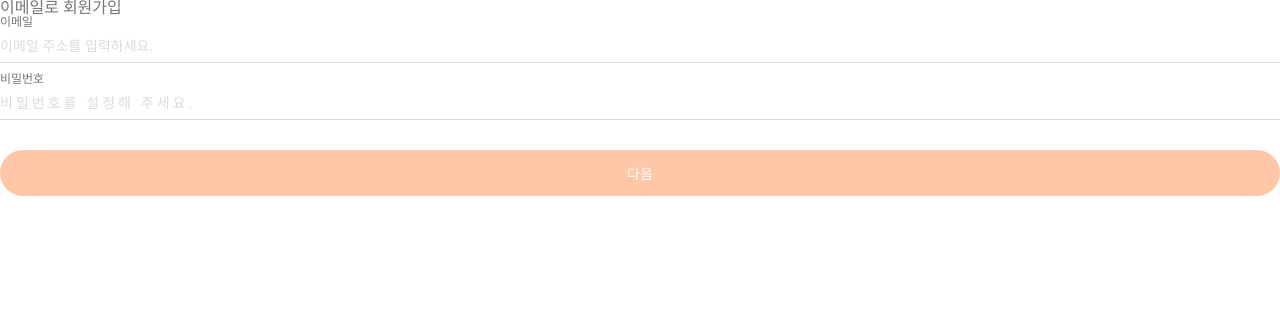
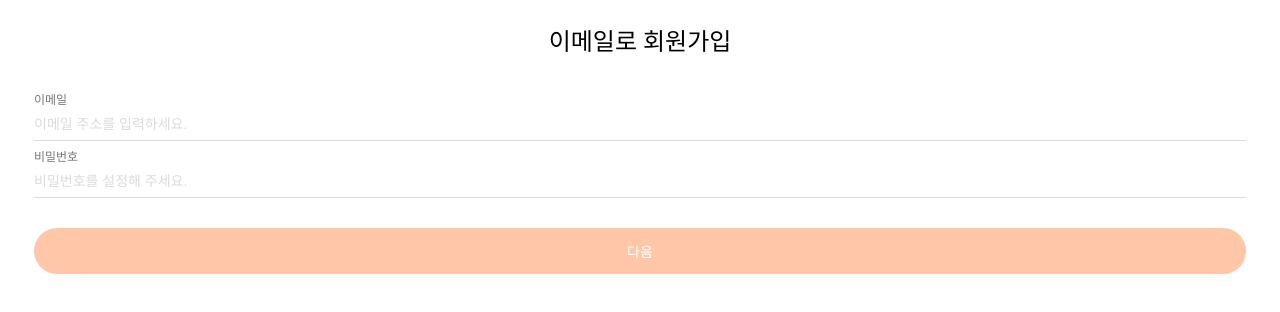
Before and after one commit to SeongChan-An/team6_project, a plain HTML site: page signup.html in a window 1280 px wide. Drawn offline with Linux system fonts and the light colour scheme; a web font is replaced by a local one.

Commit message:
[Bori, ticket-#17] [Title] signup style 적용 [Description] modules.html, modules.css 수정 signup style 적용

```diff
--- a/css/components/modules.css
+++ b/css/components/modules.css
@@ -1,3 +1,21 @@
+/* Main style */
+.main-user {
+  display: flex;
+  flex-direction: column;
+  align-items: center;
+  min-height: 100vh;
+  padding: 30px 34px;
+  background-color: #fff;
+}
+.main-user h2.title-main {
+  margin-bottom: 40px;
+  color: var(--black);
+  font-size: 24px;
+}
+.main-user form {
+  width: 100%;
+}
+
 /* Button style */
 .btn-lg {
   width: 100%;
@@ -33,6 +51,9 @@
 .box-input input[type="password"] {
   letter-spacing: 3px;
 }
+.box-input input[type="password"]::placeholder {
+  letter-spacing: 0;
+}
 .box-input input::placeholder {
   color: #dbdbdb;
   font-size: 14px;
@@ -47,6 +68,6 @@
   color: var(--error-color);
   font-size: 12px;
 }
-.box-input .txt-error.error {
+.box-input input.error + .txt-error {
   display: block;
 }
```
Also changed, not shown: modules.html (+6 -0 lines).
